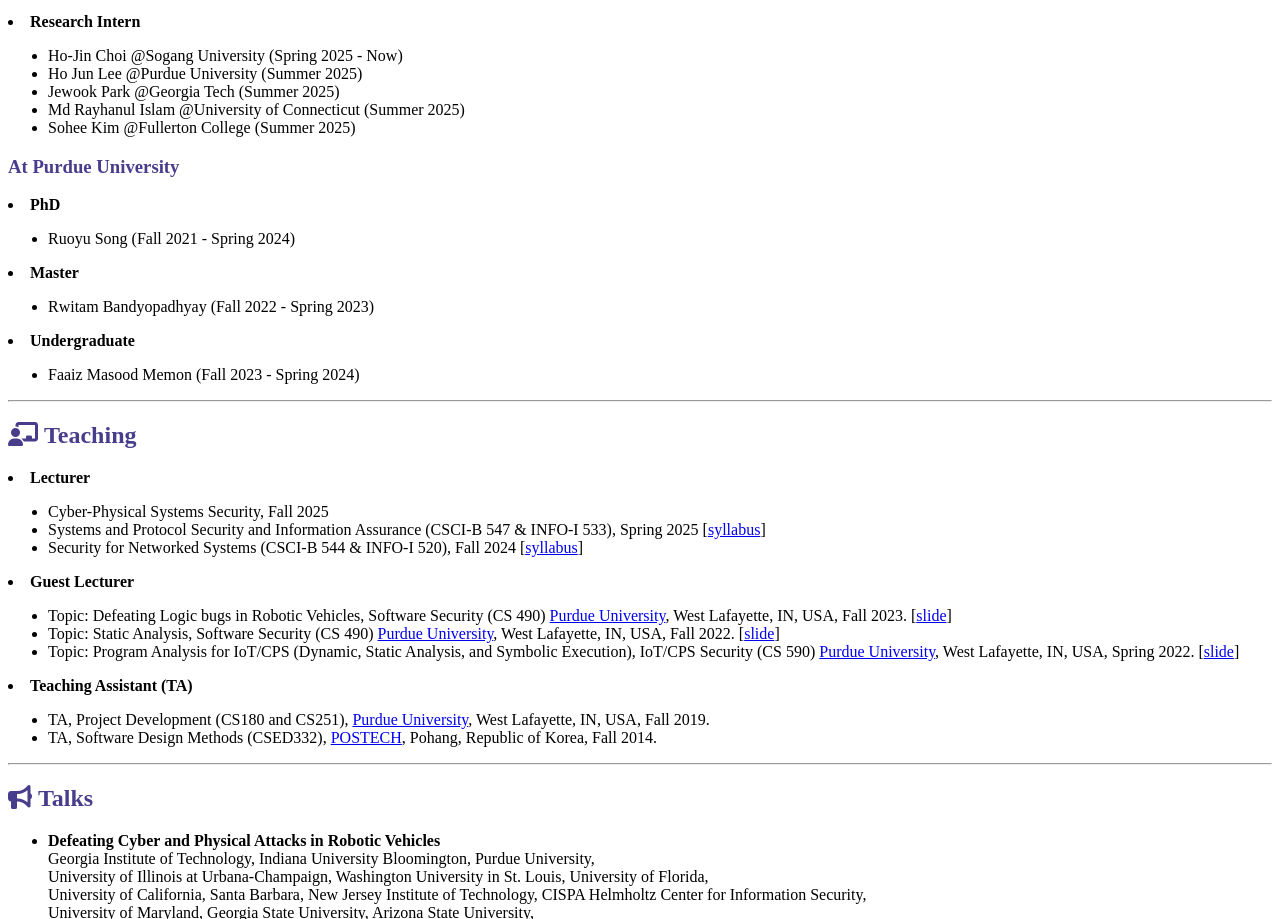
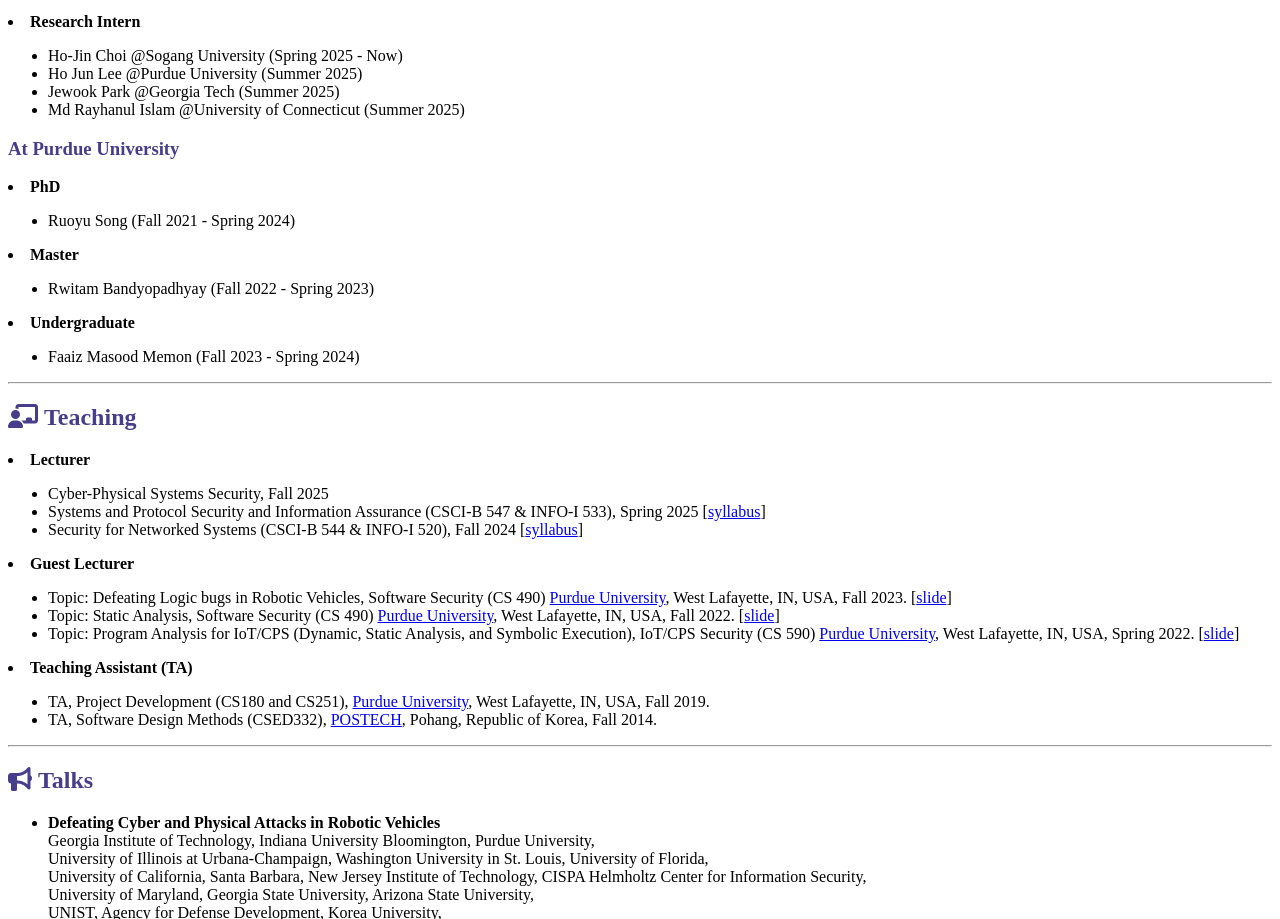
Before and after one commit to KimHyungSub/kimhyungsub.github.io, a plain HTML site: page index.html in a window 1280 px wide. Shown: the part 3553-4472 px from the top of the page. Drawn offline with Linux system fonts and the light colour scheme; some icons are missing.

Commit message:
Update index.html

```diff
--- a/index.html
+++ b/index.html
@@ -346,7 +346,6 @@
       <li>Ho Jun Lee @Purdue University (Summer 2025)</li>
       <li>Jewook Park @Georgia Tech (Summer 2025)</li>
       <li>Md Rayhanul Islam @University of Connecticut (Summer 2025)</li>
-      <li>Sohee Kim @Fullerton College (Summer 2025)</li>
       </ul>
 
     <h3>At Purdue University</h3>
```
